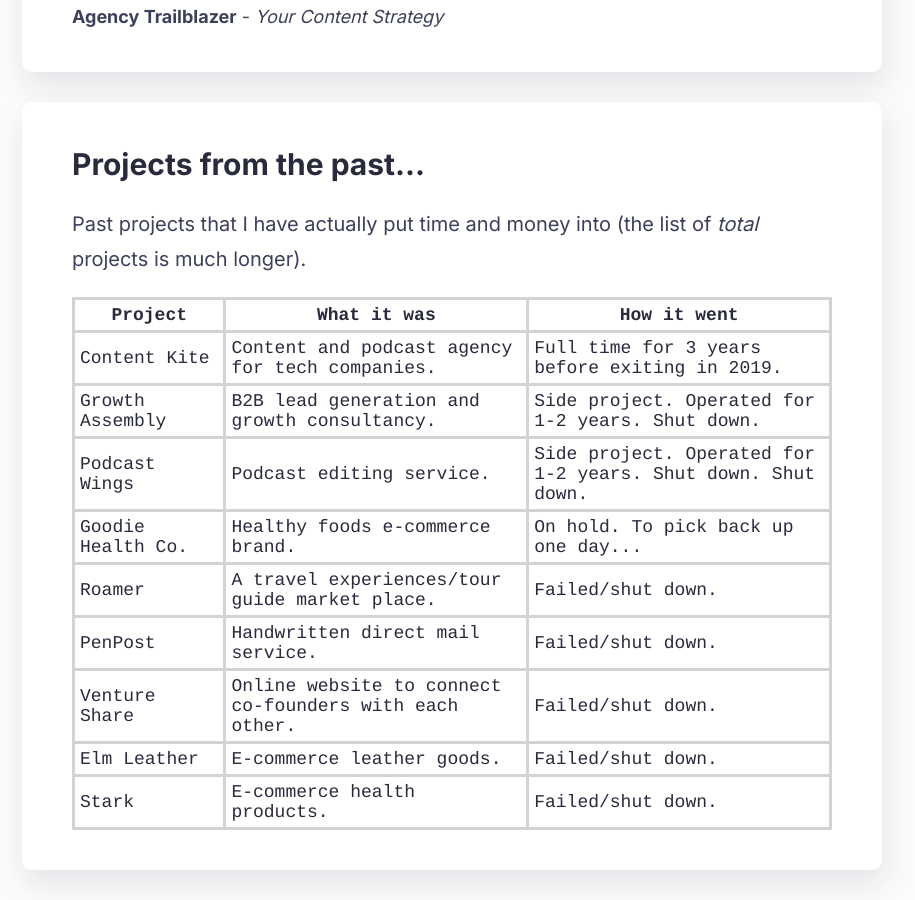
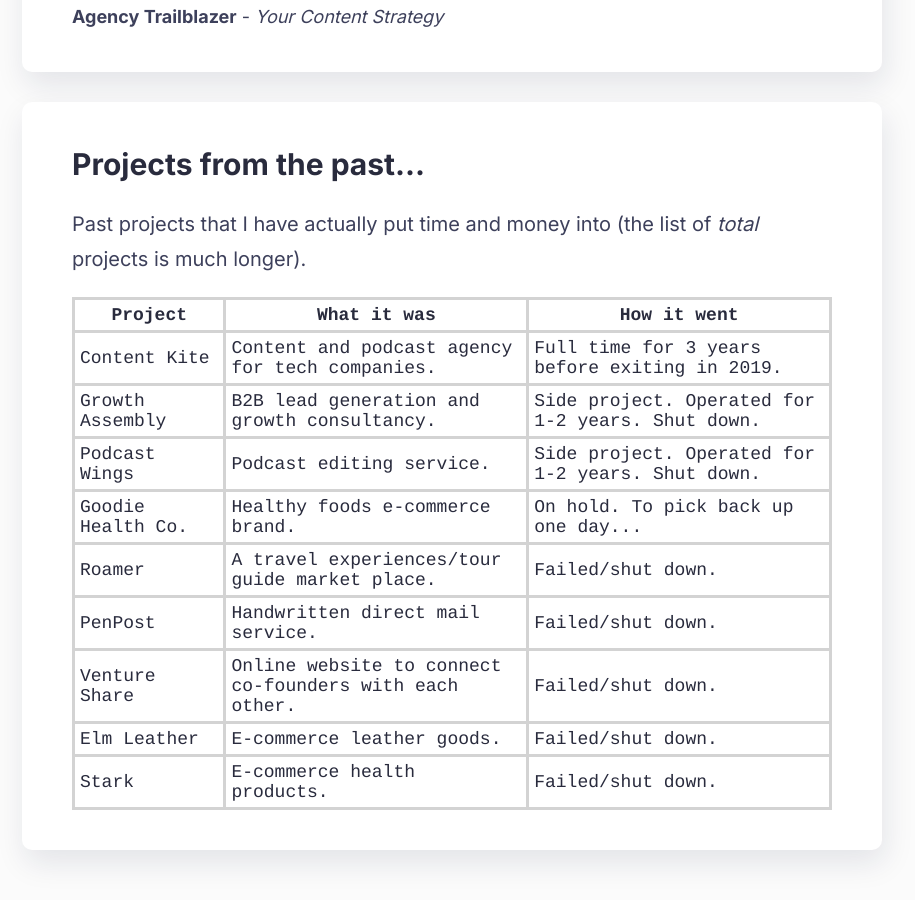
Before and after one commit to simoncthompson/simoncthompson-com, a Jekyll site: the page built from index.html, in a window 1280 px wide and 900 px high, scrolled down 2384 px. Shown: the whole window, without its empty margins (188-1103 px from the left). Built offline with Jekyll 4.4.1, drawn with Linux system fonts in a browser that asks for light colours; nearby versions of some CDN libraries.

Commit message:
Homepage tweak

```diff
--- a/index.html
+++ b/index.html
@@ -115,7 +115,7 @@
     <tr>
       <td>Podcast Wings</td>
       <td>Podcast editing service.</td>
-      <td>Side project. Operated for 1-2 years. Shut down. Shut down.</td>
+      <td>Side project. Operated for 1-2 years. Shut down.</td>
     </tr>
     <tr>
       <td>Goodie Health Co.</td>
```
